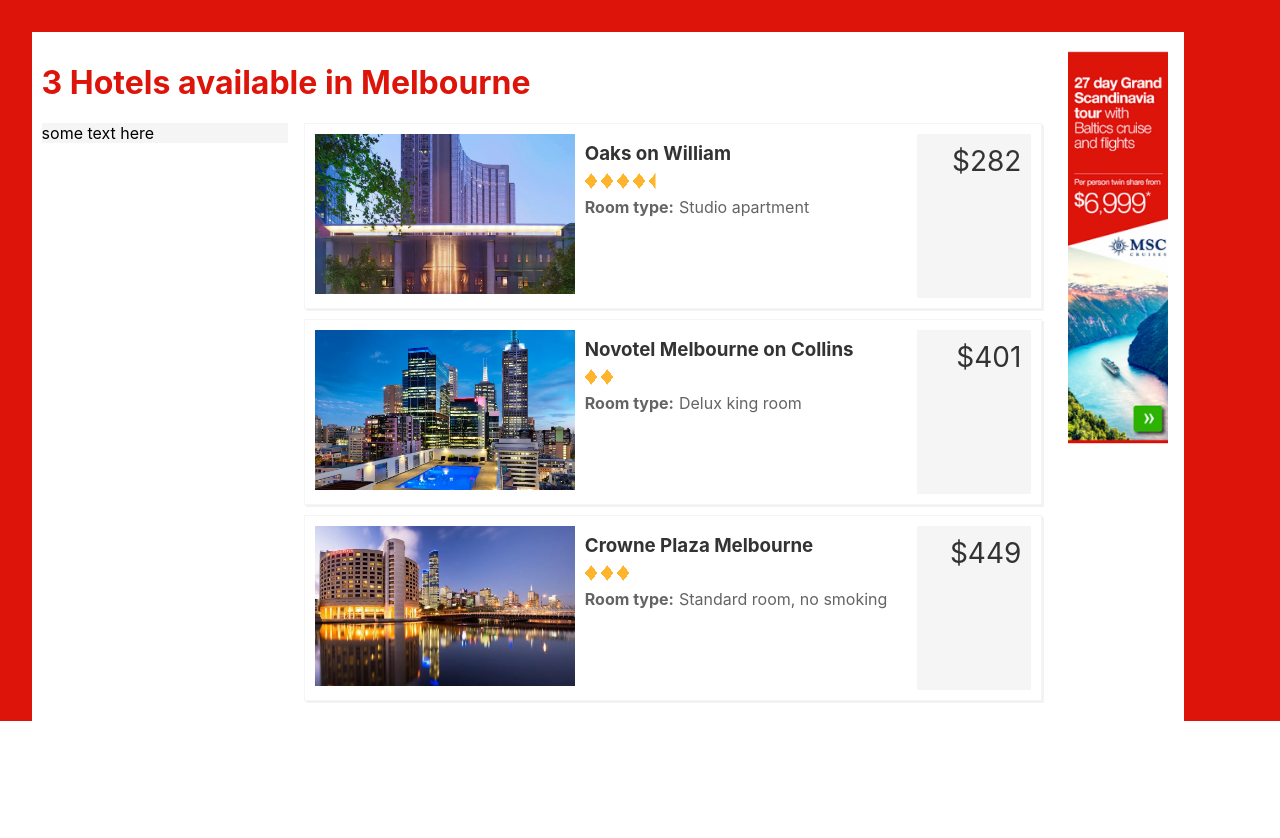
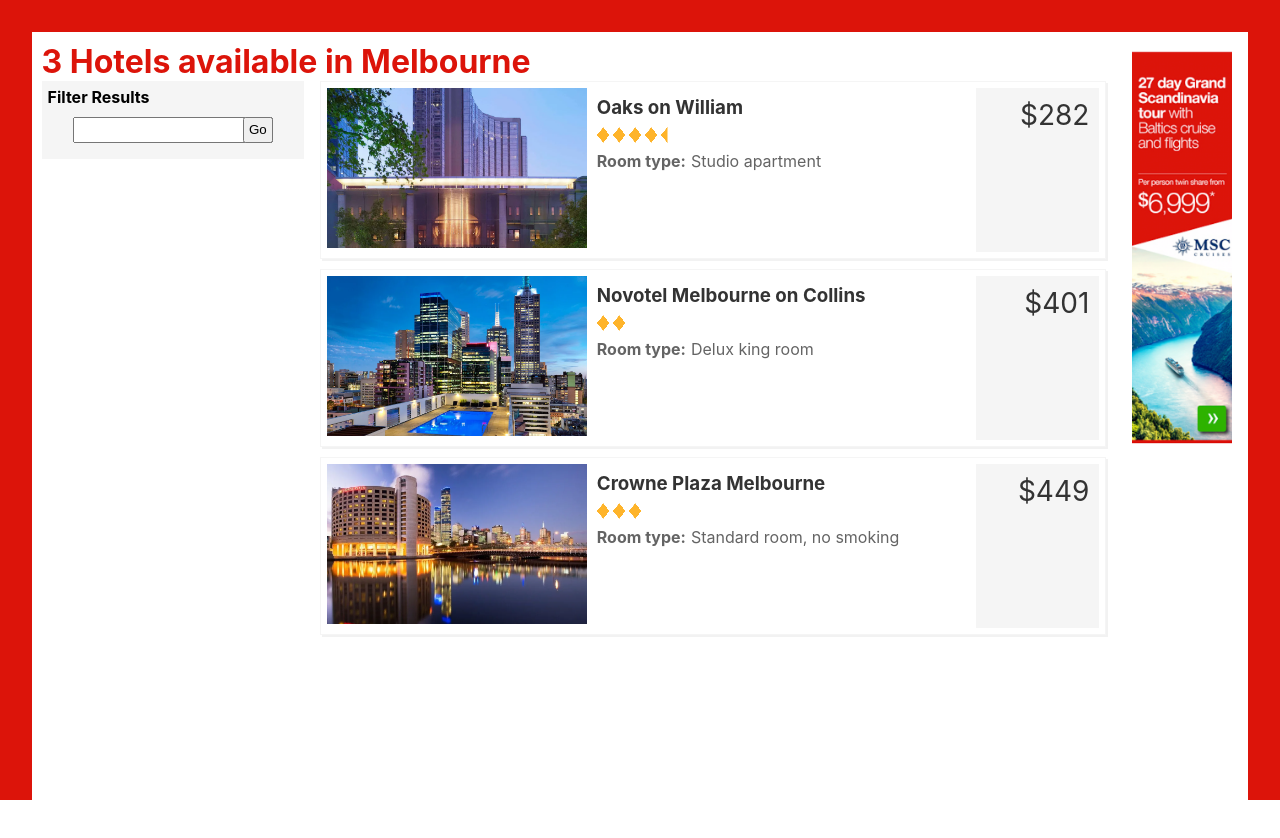
Before and after one commit to tetchen9/hotels, a React (Create React App) app: page / in a window 1280 px wide. Shown: the top 838 px of the page. Before the commit the page ends 800 px from the top, so only its background shows below. Built offline with nearby package versions, Linux system fonts and the light colour scheme.

Commit message:
query filter, layout

```diff
--- a/src/app/App.tsx
+++ b/src/app/App.tsx
@@ -6,6 +6,8 @@ import './index.scss'
 
 function App() {
   const [hotels, setHotels] = useState<Hotel[]>([])
+  const [filteredHotels, setFilteredHotels] = useState<Hotel[]>([])
+  const [queryString, setQueryString] = useState<string>('')
 
   useEffect(() => {
     fetch('hotels.json')
@@ -15,6 +17,17 @@ function App() {
     })
   }, [])
 
+  useEffect(() => {
+    if (!queryString) {
+      return
+    }
+    const filteredHotels = hotels.filter(({ name }) => {
+      return name.toLowerCase()
+        .includes(queryString.toLowerCase())
+    })
+    setFilteredHotels(filteredHotels)
+  }, [queryString, hotels])
+
   return (
     <div className='content-wrapper'>
       <div className='content'>
@@ -22,9 +35,9 @@ function App() {
           <h1>{`${hotels.length} Hotels available in Melbourne`}</h1>
           <section className='list-wrapper'>
             <div className='filter-section'>
-              <HotelsFilter hotels={hotels}></HotelsFilter>
+              <HotelsFilter setQueryString={setQueryString}></HotelsFilter>
             </div>
-            <HotelsList hotels={hotels}></HotelsList>
+            <HotelsList hotels={queryString ? filteredHotels : hotels}></HotelsList>
           </section>
         </main>
         <aside className='ads'>
--- a/src/app/index.scss
+++ b/src/app/index.scss
@@ -4,16 +4,21 @@
 .content-wrapper {
     min-height: 100%;
     min-width: 100%;
+    height: 100vh;
     background-color: $color-primary-red;
     display: flex;
 }
 
 .content {
     min-height: 100%;
-    min-width: 90%;
-    margin: 2em 2em 0 2em;
+    width: 100%;
+    margin: 2em 0 0 0;
     background-color: $color-white;
     display: flex;
+
+    @media (min-width: $breakpoint-desktop) {
+        margin: 2em 2em 0 2em;
+    }
 }
 
 .ads {
@@ -38,6 +43,7 @@
     @media (min-width: $breakpoint-desktop) {
         display: grid;
         width: 100%;
+        min-height: 100%;
         grid-template-columns: 1fr 3fr;
         column-gap: 1em;
     }
--- a/src/hotelCard/styles.scss
+++ b/src/hotelCard/styles.scss
@@ -3,7 +3,7 @@
 .hotel-item {
     width: 100%;
     margin: 0 0 1rem;
-    padding: 1rem;
+    padding: .6rem;
     border: 1px solid $color-gray-sand;
     color: $color-mine-shaft;
     box-shadow: 2px 2px rgba(0, 0, 0, 0.05);
--- a/src/hotelRating/index.tsx
+++ b/src/hotelRating/index.tsx
@@ -18,7 +18,7 @@ function HotelRating({rating} : HotelRatingProps) {
         'rhombus-half': isHalf,
         'rhombus-full': !isHalf,
       })
-      return <div className={style}></div>
+      return <div className={style} key={i}></div>
     })
 
   return (
--- a/src/hotelsFilter/index.tsx
+++ b/src/hotelsFilter/index.tsx
@@ -1,15 +1,19 @@
 import React from 'react'
-import { Hotel } from '../../types'
 import './styles.scss'
+import InputSearch from '../inputSearch'
 
 interface HotelsFilterProps {
-  hotels: Hotel[]
+  setQueryString: (query: string) => void
 }
 
-function HotelsFilter({hotels} : HotelsFilterProps) {
+function HotelsFilter({ setQueryString } : HotelsFilterProps) {
+  const title = 'Filter Results'
 
   return (<div className='filter-wrapper'>
-    some text here
+    <strong>{title}</strong>
+    <br/>
+    <InputSearch setQueryString={setQueryString}></InputSearch>
+
   </div>)
 }
 
--- a/src/hotelsFilter/styles.scss
+++ b/src/hotelsFilter/styles.scss
@@ -3,4 +3,5 @@
 .filter-wrapper {
     background-color: $color-gray-sand;
     min-width: 20rem;
+    padding: .6rem;
 }
--- a/src/index.scss
+++ b/src/index.scss
@@ -2,9 +2,12 @@
 
 *, :after, :before {
   box-sizing: border-box;
+  margin: 0;
+  padding: 0;
 }
 
 html {
+  height: 100%;
   font-size: 50%;  // 1rem = 8px
 
   @media (min-width: $breakpoint-tablet) {
@@ -27,5 +30,8 @@ body {
   font-size: 1.6rem;
   min-height: 100%;
   min-width: 100%;
-  display: block;
 }
+
+.root {
+  min-height: 100%;
+}
--- /dev/null
+++ b/src/inputSearch/index.tsx
@@ -0,0 +1,24 @@
+import React, { useState } from 'react'
+import './styles.scss'
+
+interface InputSearchProps {
+  setQueryString: (query: string) => void
+}
+
+function InputSearch({setQueryString}: InputSearchProps) {
+  const [query, setQuery] = useState('')
+  const title = 'Go'
+
+  return (
+    <div className='input-with-button'>
+      <input type="text" value={query}
+        onChange={(e) => setQuery(e.target.value)}
+      />
+      <button onClick={() => setQueryString(query)}>
+        {title}
+      </button>
+    </div>
+  )
+}
+
+export default InputSearch
--- /dev/null
+++ b/src/inputSearch/styles.scss
@@ -0,0 +1,22 @@
+@import 'styles/globals.scss';
+
+.input-with-button {
+    position: relative;
+    height: 2.6rem;
+    width : 80%;
+    margin: 1rem auto;
+  }
+
+.input-with-button input{
+    height: 2.6rem;
+    width: 100%;
+    padding: .2rem 3rem .2rem .2rem;
+}
+
+.input-with-button button {
+    position: absolute;
+    right: 0;
+    top : 0;
+    width: 3rem;
+    height: 2.6rem;
+}
```
